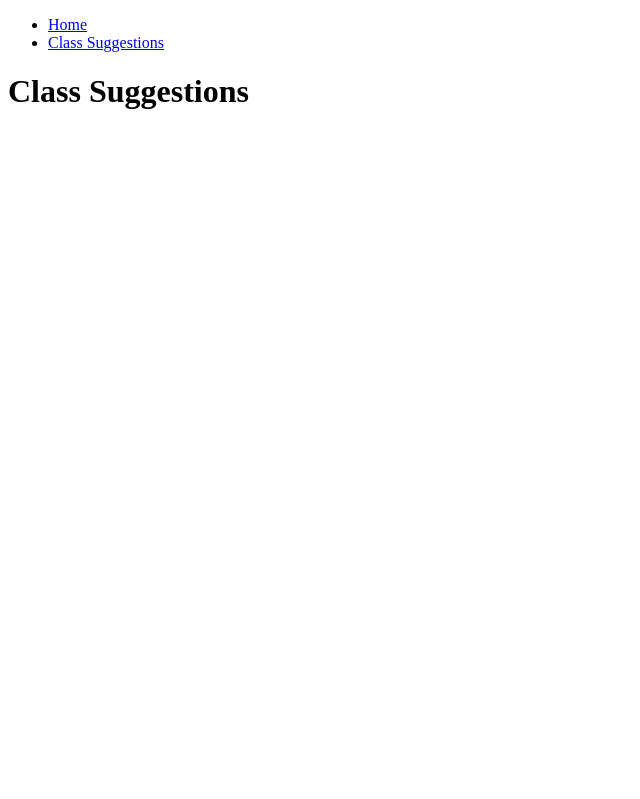
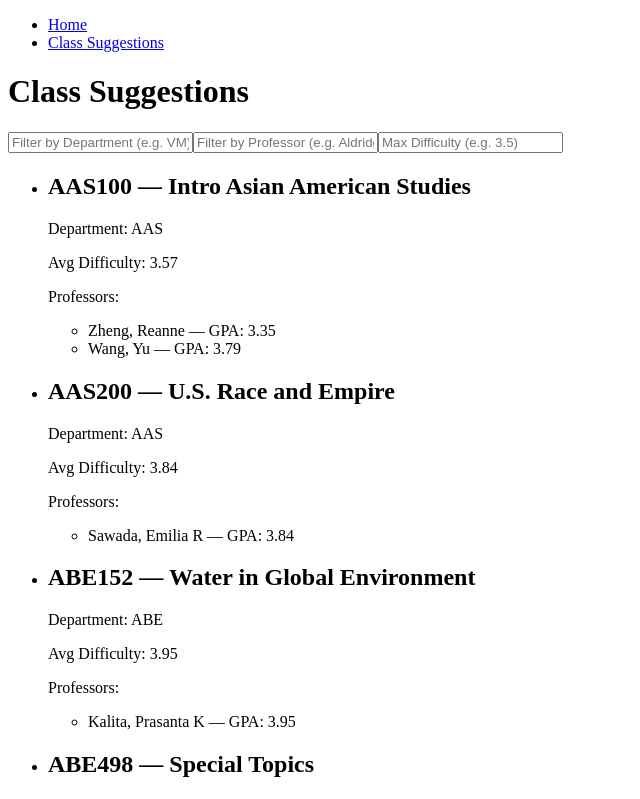
Before and after one commit to lakshyaa-k-nathan/campus-dashboard, a Next.js app in the folder frontend/: page /Suggestions in a window 1280 px wide. Shown: the top 799 px of the page, without its empty margins (0-640 px from the left). Built offline with nearby package versions, Linux system fonts and the light colour scheme.

Commit message:
Updated Suggestions.tsx

```diff
--- a/frontend/pages/Suggestions.tsx
+++ b/frontend/pages/Suggestions.tsx
@@ -1,4 +1,92 @@
+"use client";
+import { useState } from "react";
+import classData from "../data/raw/classes.json";
+
+interface Professor {
+  prof: string;
+  avggrade: number;
+}
+
+interface Class {
+  subject: string;
+  code: string;
+  name: string;
+  professors: Professor[];
+}
 
 export default function Suggestions() {
-  return <h1>Class Suggestions</h1>;
+  const [department, setDepartment] = useState("");
+  const [professor, setProfessor] = useState("");
+  const [maxDifficulty, setMaxDifficulty] = useState("");
+
+  // Helper to calculate average difficulty
+  const getAvgDifficulty = (professors: Professor[]) => {
+    if (!professors.length) return 0;
+    const total = professors.reduce((sum, p) => sum + p.avggrade, 0);
+    return total / professors.length;
+  };
+
+  // Filtered list
+  const filtered = classData.filter((cls) => {
+    const matchesDepartment = department === "" || cls.subject.toLowerCase().includes(department.toLowerCase());
+    const matchesProfessor =
+      professor === "" ||
+      cls.professors.some((p) => p.prof.toLowerCase().includes(professor.toLowerCase()));
+    const avgDifficulty = getAvgDifficulty(cls.professors);
+    const matchesDifficulty = maxDifficulty === "" || avgDifficulty <= parseFloat(maxDifficulty);
+
+    return matchesDepartment && matchesProfessor && matchesDifficulty;
+  });
+
+  return (
+    <div className="p-4">
+      <h1 className="text-2xl font-bold mb-4">Class Suggestions</h1>
+
+      <div className="space-y-2 mb-6">
+        <input
+          type="text"
+          placeholder="Filter by Department (e.g. VM)"
+          value={department}
+          onChange={(e) => setDepartment(e.target.value)}
+          className="border p-2 rounded w-full"
+        />
+        <input
+          type="text"
+          placeholder="Filter by Professor (e.g. Aldridge)"
+          value={professor}
+          onChange={(e) => setProfessor(e.target.value)}
+          className="border p-2 rounded w-full"
+        />
+        <input
+          type="number"
+          placeholder="Max Difficulty (e.g. 3.5)"
+          value={maxDifficulty}
+          onChange={(e) => setMaxDifficulty(e.target.value)}
+          className="border p-2 rounded w-full"
+          min="0"
+          step="0.01"
+        />
+      </div>
+
+      {filtered.length === 0 ? (
+        <p>No classes match your filters.</p>
+      ) : (
+        <ul className="space-y-4">
+          {filtered.map((cls, index) => (
+            <li key={index} className="border-b pb-2">
+              <h2 className="text-lg font-semibold">{cls.code} — {cls.name}</h2>
+              <p>Department: {cls.subject}</p>
+              <p>Avg Difficulty: {getAvgDifficulty(cls.professors).toFixed(2)}</p>
+              <p>Professors:</p>
+              <ul className="list-disc ml-5">
+                {cls.professors.map((prof, i) => (
+                  <li key={i}>{prof.prof} — GPA: {prof.avggrade.toFixed(2)}</li>
+                ))}
+              </ul>
+            </li>
+          ))}
+        </ul>
+      )}
+    </div>
+  );
 }
```
